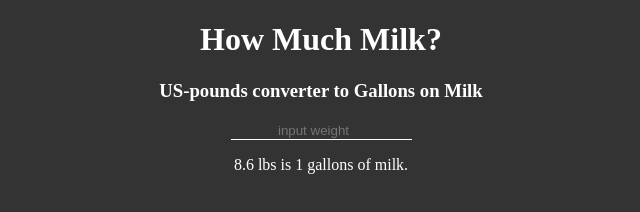
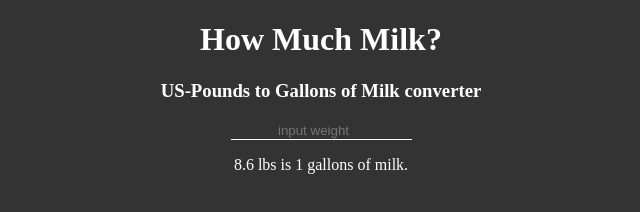
Before and after one commit to JonoAugustine/howmuchmilk, a plain HTML site: page index.html in a window 1280 px wide. Shown: the full height of the page, 319-959 px from the left. Drawn offline with Linux system fonts and the light colour scheme.

Commit message:
Fix typo

```diff
--- a/index.html
+++ b/index.html
@@ -8,7 +8,7 @@
   <body>
     <header>
       <h1>How Much Milk?</h1>
-      <h3>US-pounds converter to Gallons on Milk</h3>
+      <h3>US-Pounds to Gallons of Milk converter</h3>
     </header>
     <main>
       <section id="input">
```
